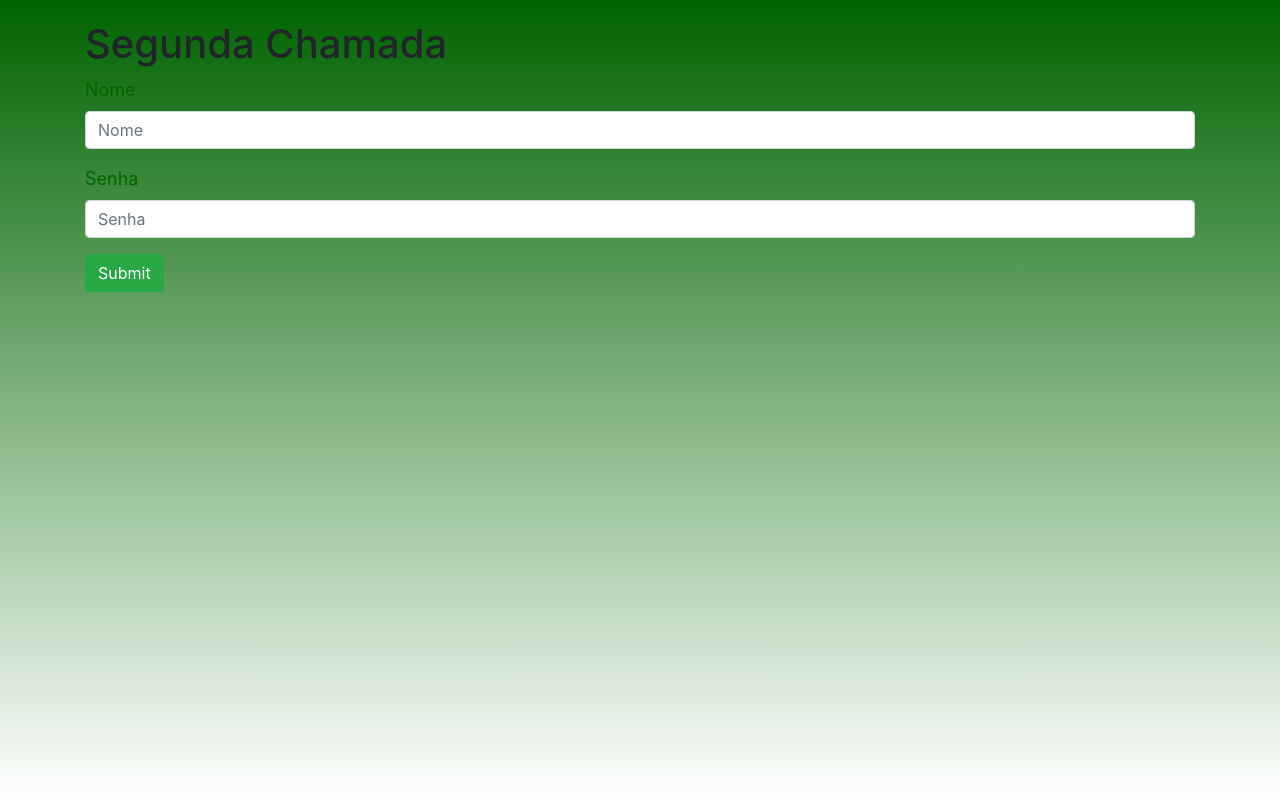
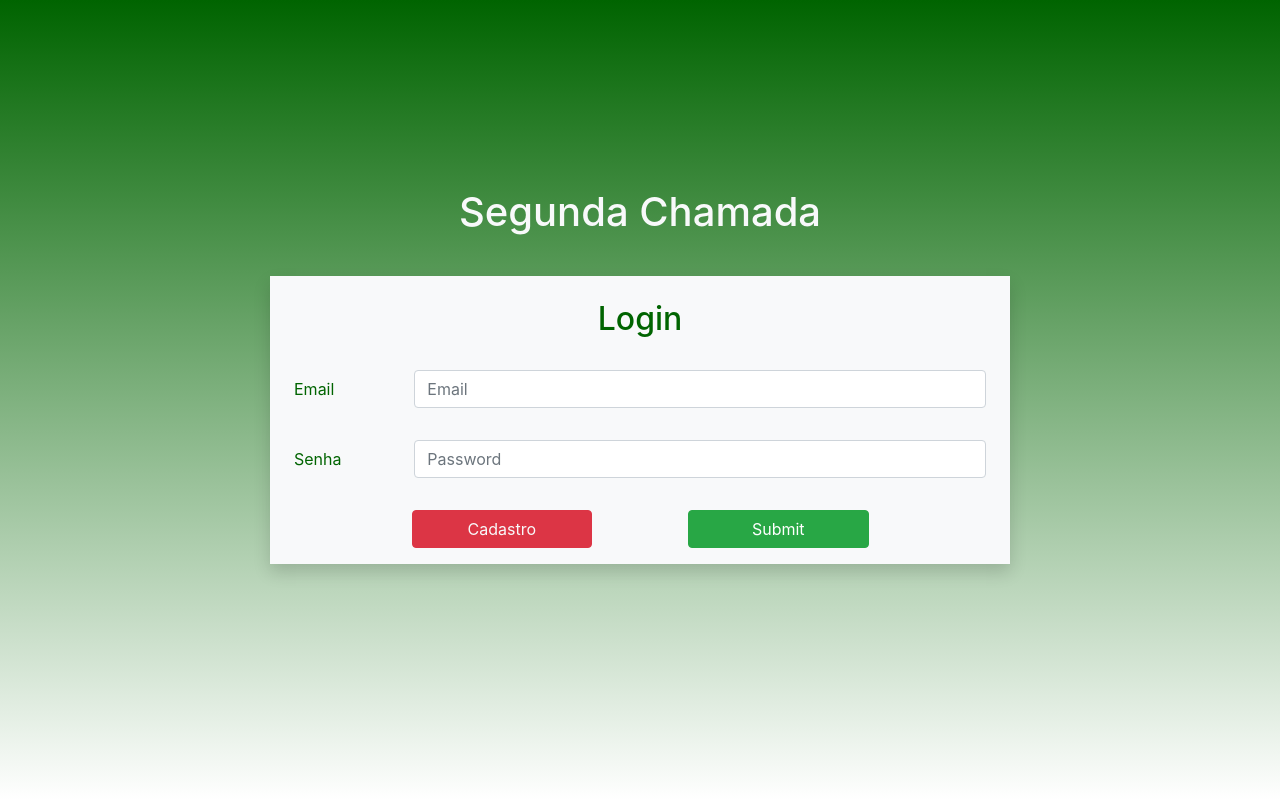
Before and after one commit to LeonardoMoers/segunda-chamada-frontend, a PHP site: page /login.php in a window 1280 px wide. Run offline with PHP 8.4, Linux system fonts and the light colour scheme.

Commit message:
atualização das telas

```diff
--- a/css/estilo-principal.css
+++ b/css/estilo-principal.css
@@ -14,6 +14,11 @@ h2{
 	color: #FFFFFF;
 }
 
+#login{
+    color: #006400;
+    font-size: 32px;
+}
+
 label{
 	color: #006400;
 	font-size: 18px;
--- a/view/cadastro.php
+++ b/view/cadastro.php
@@ -19,14 +19,12 @@
 		</header>
 
 		<div class="row justify-content-center">
-		<article class="col-sm-12 col-md-10 col-lg-6 jumbotron pt-4 pb-4">
-
-			<form class="" onsubmit="validateForm()">
+		<article class="shadow col-sm-12 col-md-10 col-lg-6 container bg-light align-middle jumbotron-fluid pt-4 pb-4">
+			<form class="container col-11">
 				<div class="form-group">
 					<label for="inputNome">Insira o nome</label>
 					<input type="text" name="Nome" placeholder="Nome" class="form-control" required>
 				</div>
-
 				<div class="form-group">
 					<label for="inputNome">Insira o nome</label>
 					<input type="email" name="email" placeholder="E-mail" class="form-control" required>
--- a/view/login.php
+++ b/view/login.php
@@ -4,32 +4,41 @@
 	<title>Segunda Chamada - Entrar</title>
 	<?php include '../template/header.html'; ?>
 </head>
-<body>
-	<header>
-
-	</header>
-	<section class="container">
-		<header>
+<div class="container pt-5 mt-5">
+	<header class="text-center text-light pt-5 mt-4 mb-4">
 		<h1>Segunda Chamada</h1>
 	</header>
-		<article class="article">
+	<body>
+		<div class="justify-content-center pt-3 mt-4">
+			<section class="pl-4 pr-4 shadow container jumbotron-fluid align-middle p-2 mb-2 bg-light text-dark col-sm-8">
+				<header class="text-center mt-3 mb-3">
+					<h2 id="login">Login</h2>
+				</header>
+				<article class="pt-3 article">
 					<form class="responsive">
-				<div class="form-group">
-					<label for="nomeLogin">Nome</label>
-					<input type="text" name="Nome" placeholder="Nome" class="form-control" required>
+						 <div class="form-group row">
+    						<label for="inputEmail3" class="col-sm-2 col-form-label">Email</label>
+    						<div class="col-sm-10">
+      							<input type="email" class="form-control" id="inputEmail3" placeholder="Email">
     						</div>
-
-				<div class="form-group">
-					<label for="senhaLogin">Senha</label>
-
-					<input type="password" name="password" placeholder="Senha" class="form-control" required>
   						</div>
-				<input type="submit" name="submit" class="btn btn-success" >
+  						<div class="pt-3 form-group row">
+    						<label for="inputPassword3" class="col-sm-2 col-form-label">Senha</label>
+    						<div class="col-sm-10">
+      							<input type="password" class="form-control" id="inputPassword3" placeholder="Password">
+    						</div>
+  						</div>
+						<div class=" row justify-content-center">
+							<a href="cadastro.php" role="button" class="mt-3 mb-2 mr-5 btn btn-danger text-light text-center col-sm-3">Cadastro</a>
+							<input type="submit" name="submit" class="mt-3 mb-2 ml-5 btn btn-success col-sm-3">
+						</div>
 					</form>
 				</article>
 			</section>
+		</div>
 		<footer>
 
 		</footer>
 	</body>
+</div>
 </html>
```
Lines whose indentation alone changed are shown as unchanged.
